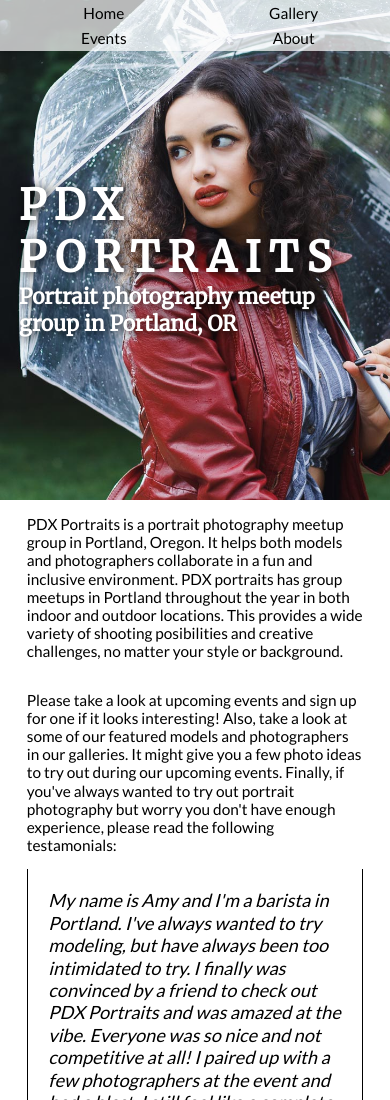
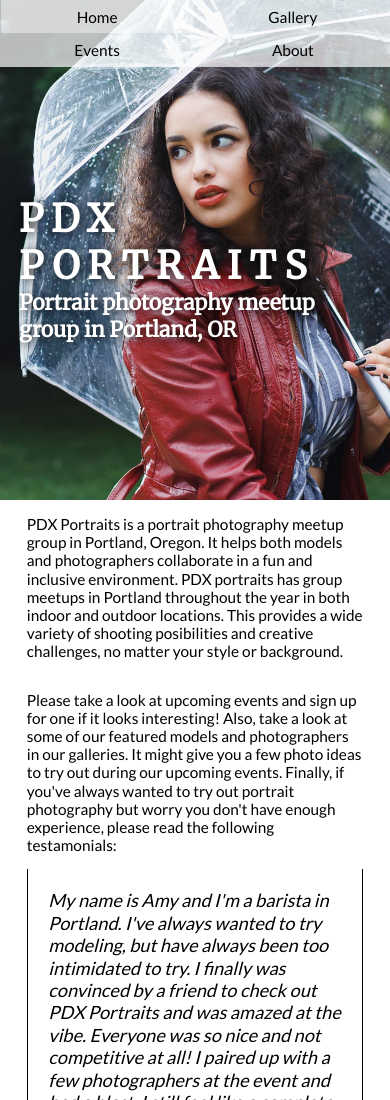
Before and after one commit to chriskorsak/portrait-meetup, a plain HTML site: page index.html in a window 390 px wide. Shown: the top 1100 px of the page. Drawn offline with Linux system fonts and the light colour scheme.

Commit message:
slight css adjustments after looking at site on iphone 5. make header h1 smaller, add padding to nav links.

```diff
--- a/css/style.css
+++ b/css/style.css
@@ -182,15 +182,12 @@ footer {
 
   header h1 {
     padding-top: 35%;
+    font-size: 2.7rem;
   }
 
   nav li {
-    width: 48%;
+    width: 49.5%;
     font-size: 1.1rem;
-  }
-
-  nav a {
-    padding: 2%;
   }
 
   .gallery img {
```
